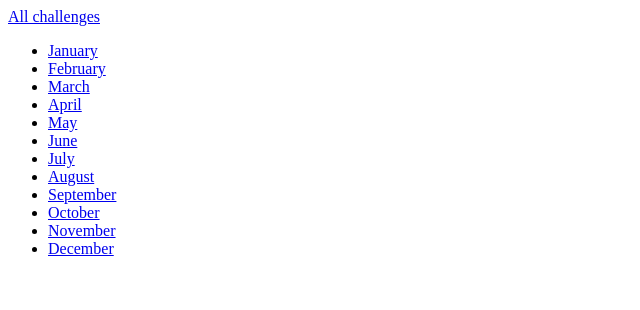
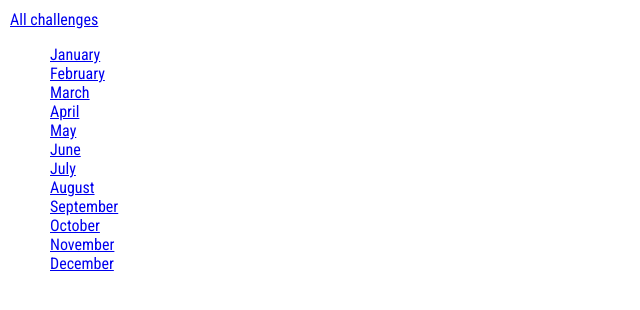
Before and after one commit to InsanePy/django-monthly-challenges, a Django app: page /challenges/ in a window 1280 px wide. Shown: the top 310 px of the page, without its empty margins (0-640 px from the left). Run offline with Django 4.2, Linux system fonts and the light colour scheme.

Commit message:
404 template, static files and global static files

```diff
--- /dev/null
+++ b/challenges/static/challenges/challenges.css
@@ -0,0 +1,3 @@
+ul {
+list-style: none;
+}
--- a/challenges/templates/challenges/index.html
+++ b/challenges/templates/challenges/index.html
@@ -1,4 +1,8 @@
 {% extends "base.html" %}
+{% load static %}
+{% block css_files %}
+<link rel="stylesheet" href="{% static "challenges/challenges.css" %}">
+{% endblock %}
 {% block page_title %} All Challenges {% endblock %}
 {% block content %}
 {% include "challenges/includes/header.html"%}
--- a/challenges/views.py
+++ b/challenges/views.py
@@ -1,5 +1,5 @@
 from django.shortcuts import render
-from django.http import HttpResponse, HttpResponseNotFound, HttpResponseRedirect
+from django.http import Http404, HttpResponseNotFound, HttpResponseRedirect
 from django.urls import reverse
 from django.template.loader import render_to_string
 
@@ -54,4 +54,4 @@ def monthly_challenge(request, month):
         })
 
     except:
-        return HttpResponseNotFound("<h1>This month is not supported</h1>")
+        raise Http404()
--- a/monthly_challenges/settings.py
+++ b/monthly_challenges/settings.py
@@ -120,8 +120,11 @@ USE_TZ = True
 # Static files (CSS, JavaScript, Images)
 # https://docs.djangoproject.com/en/4.2/howto/static-files/
 
-STATIC_URL = 'static/'
+STATIC_URL = '/static/'
 
+STATICFILES_DIRS = [
+    BASE_DIR / "static"
+]
 # Default primary key field type
 # https://docs.djangoproject.com/en/4.2/ref/settings/#default-auto-field
 
--- /dev/null
+++ b/static/style.css
@@ -0,0 +1,9 @@
+@import url('https://fonts.googleapis.com/css2?family=Roboto+Condensed&display=swap');
+
+html {
+font-family: 'Roboto Condensed', sans-serif;
+}
+
+body {
+margin:10px;
+}
--- a/templates/base.html
+++ b/templates/base.html
@@ -1,14 +1,17 @@
+{% load static %}
 <!DOCTYPE html>
 <html lang="en">
 <head>
     <meta charset="UTF-8">
-
+    <link rel="stylesheet" href="{% static 'style.css' %}">
+    {% block css_files %}
+    {% endblock %}
     <title>{% block page_title %}My Challenges{% endblock %}</title>
 
 </head>
 <body>
-   {% block content %}
+{% block content %}
 
-   {% endblock %}
+{% endblock %}
 </body>
 </html>
```
Also changed, not shown: templates/404.html (added, +8 -0 lines).
